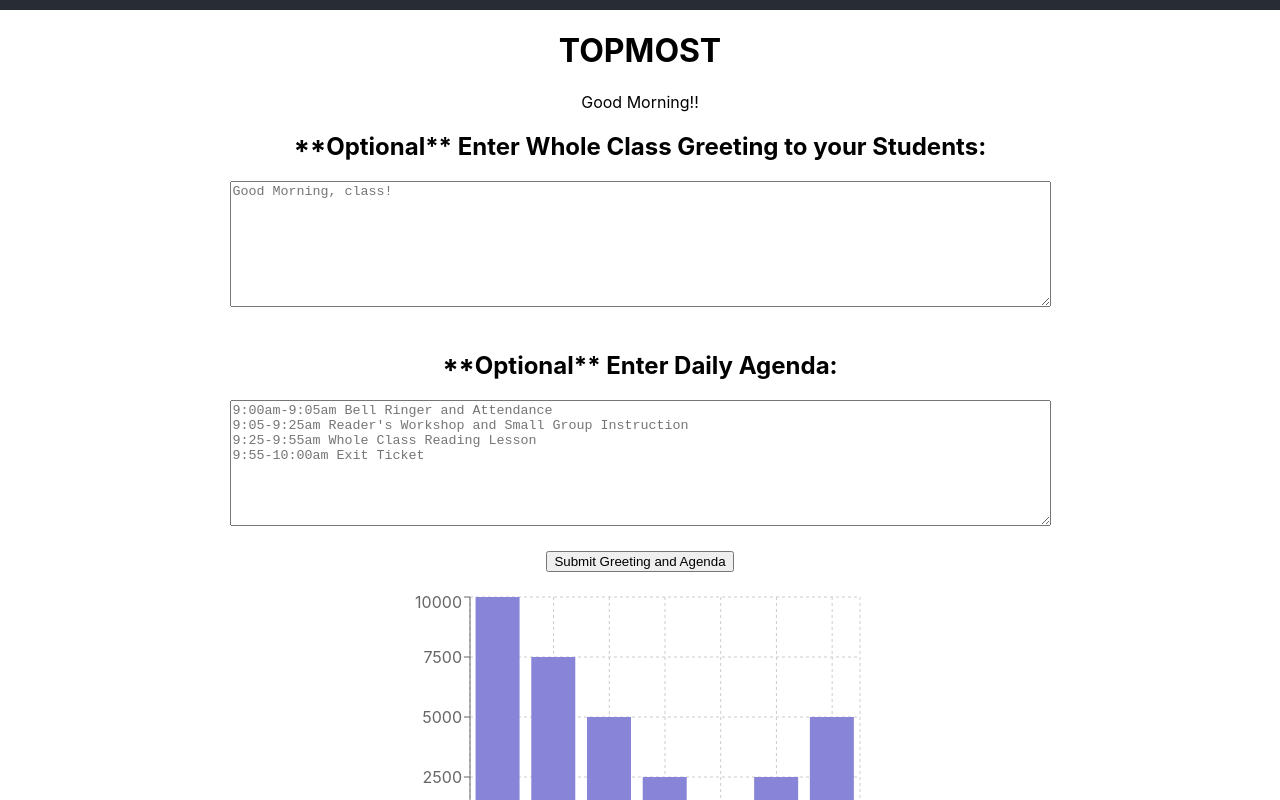
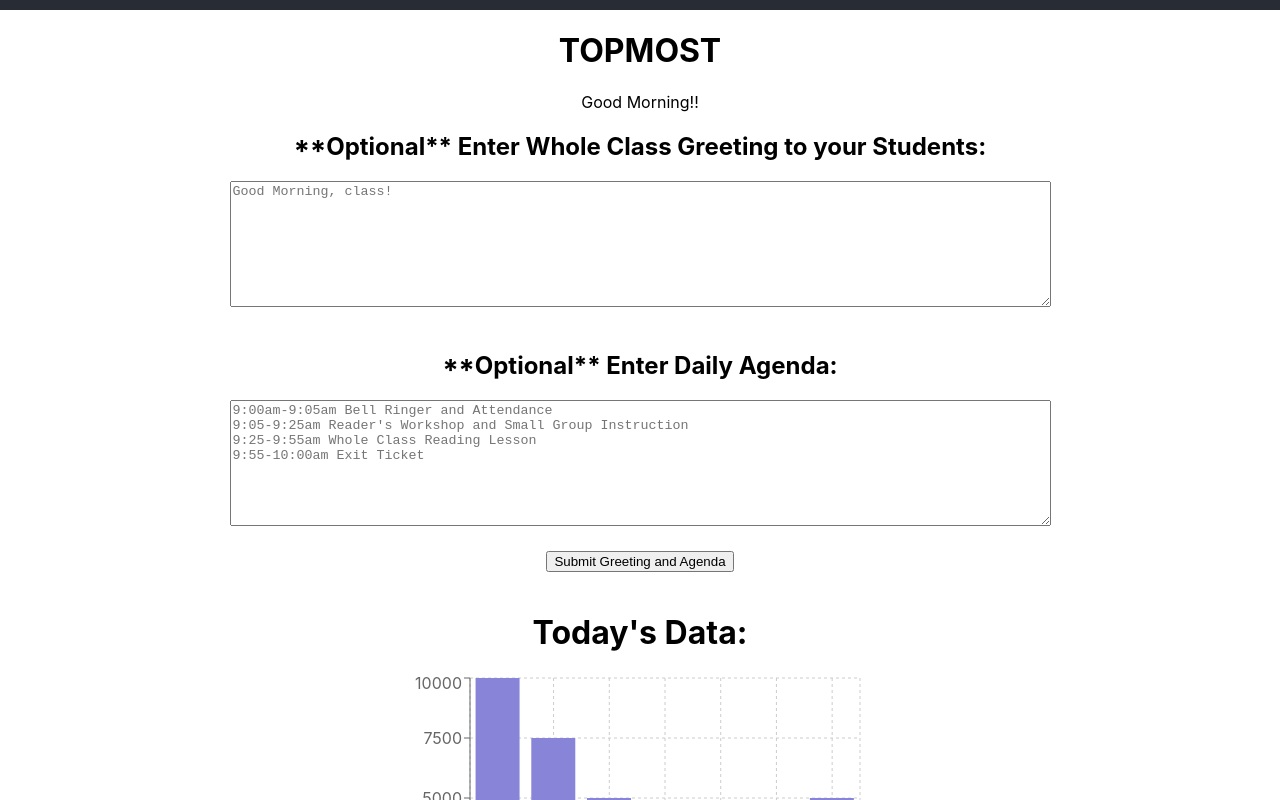
Before and after one commit to Strasserl/topmost, a React (Create React App) app: page / in a window 1280 px wide. Shown: the top 800 px of the page. Built offline with nearby package versions, Linux system fonts and the light colour scheme.

Commit message:
adds header

```diff
--- a/src/client/components/teacher-homepage.js
+++ b/src/client/components/teacher-homepage.js
@@ -12,6 +12,7 @@ export const TeacherHome = props => {
       Good Morning!!
       <TeacherInputForm />
       <br />
+      <h1>Today's Data:</h1>
       <WholeClassBar />
     </div>
   );
```
